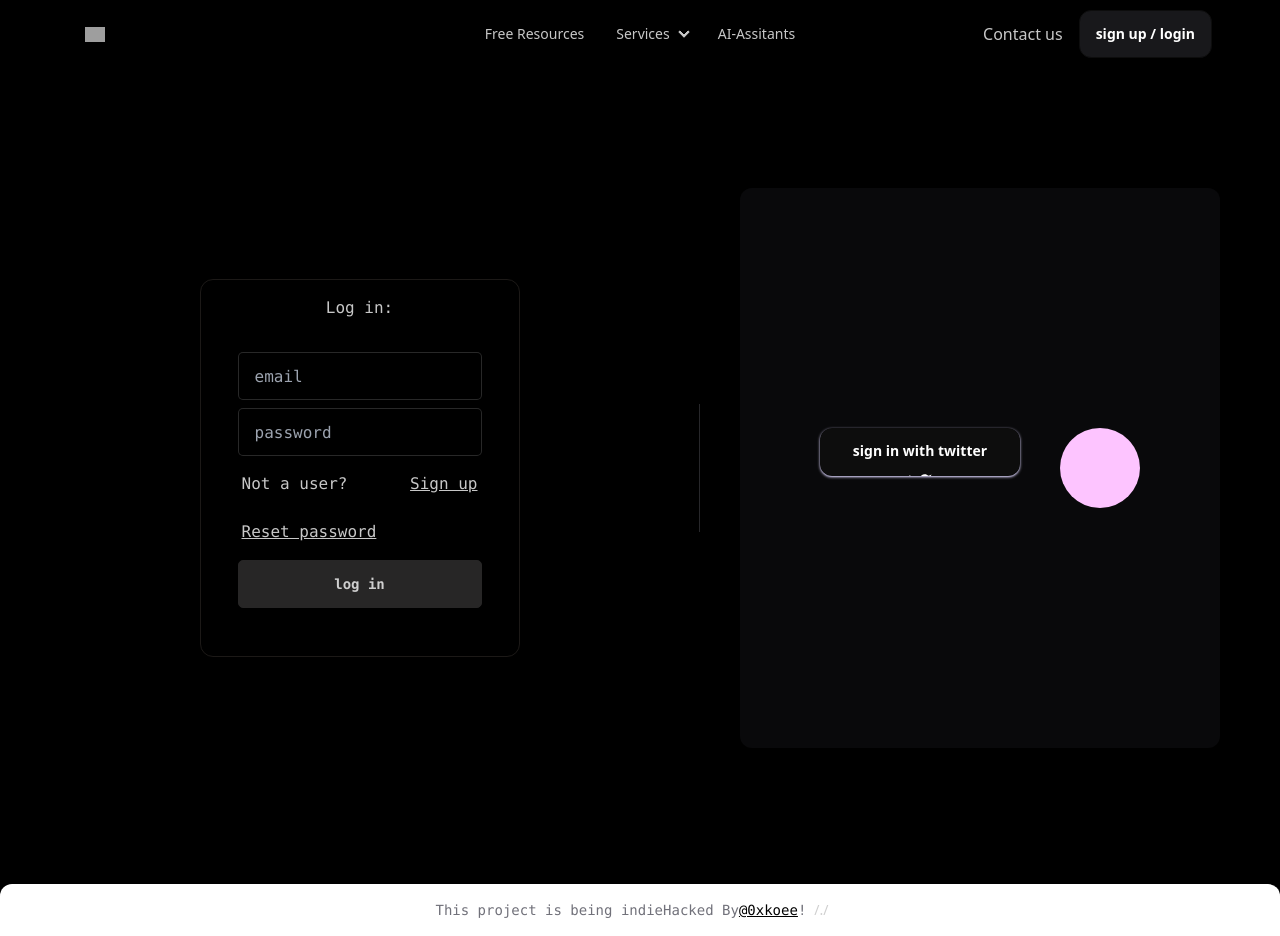
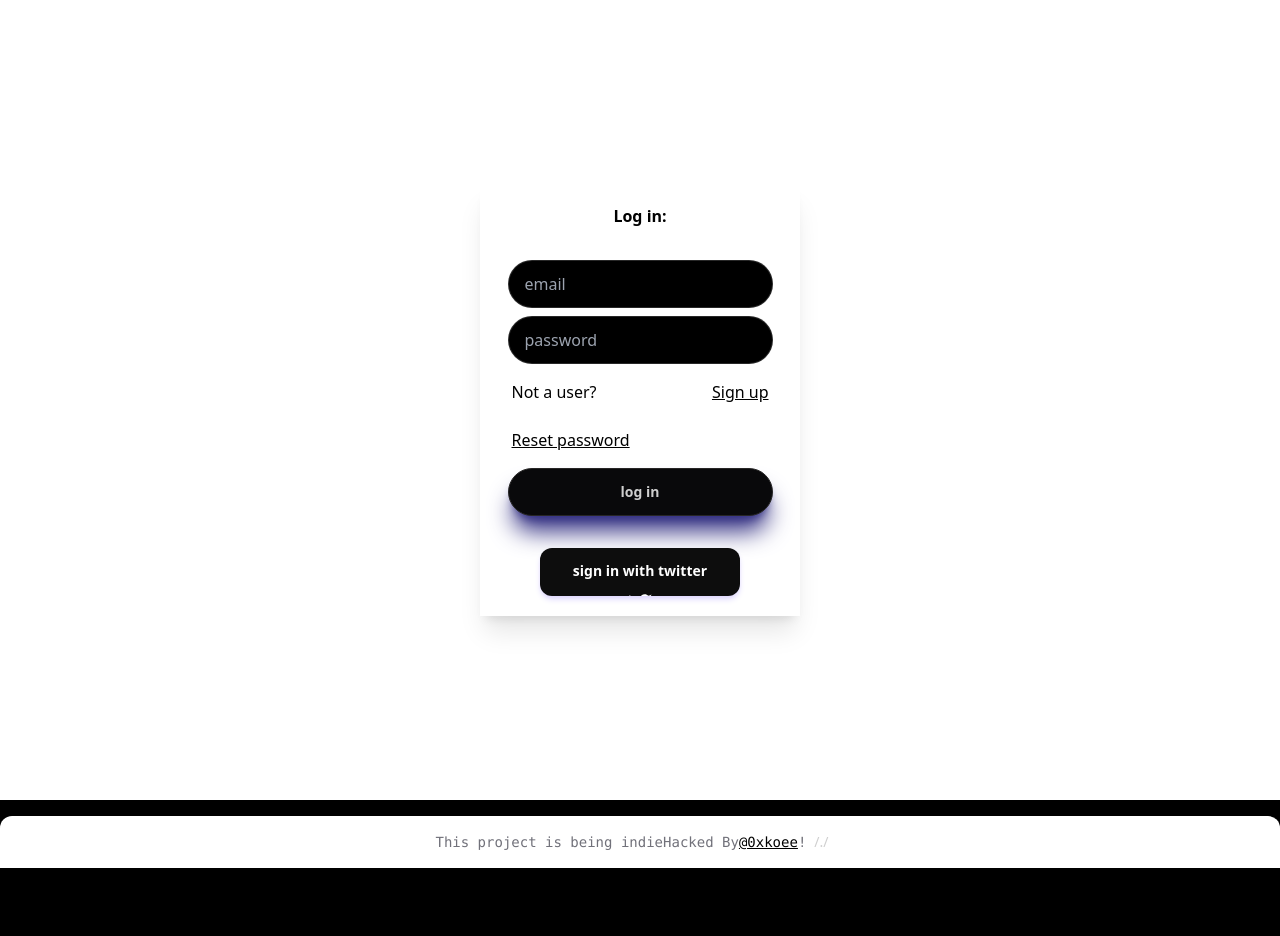
Before and after one commit to Ainekko/sveltekit.creatorbook, a SvelteKit app: page /login in a window 1280 px wide. After the commit the page ends 868 px from the top, so only its background shows below. Built offline with nearby package versions, Linux system fonts and the light colour scheme; grey boxes are pictures that could not be loaded.

Commit message:
sign up and login

```diff
--- a/src/routes/+page.svelte
+++ b/src/routes/+page.svelte
@@ -123,9 +123,9 @@
 				<button class="flex justify-center items-center third-text-element border w-32 h-10 md:h-20 border-zinc-700 rounded-full p-4 text-sm hidden ">
 					Contact us
 				</button>
-				<button class="third-text-element  bg-zinc-950 text-white shadow shadow-indigo-500/50 w-36 h-36 border-zinc-700 rounded-full p-4 text-sm hover:bg- hover:shadow-indigo-300 ">
+				<a href="https://www.creatorbook.tech/signup" class="third-text-element flex justify-center items-center  bg-zinc-950 text-white shadow shadow-indigo-500/50 w-36 h-36 border-zinc-700 rounded-full p-4 text-sm hover:bg- hover:shadow-indigo-300 ">
 					sign up
-				</button>
+				</a>
 				<button class="third-text-element border w-32 h-10 md:h-20 border-zinc-700 rounded-full p-4 text-sm hidden ">
 					See plans
 				</button>
@@ -187,9 +187,9 @@
 
 				<div class="w-full flex justify-center items-center">
 
-					<button class="third-text-element  bg-zinc-950 text-white shadow-lg shadow-indigo-500/50 w-36 h-36 border-zinc-700 rounded-full p-4 text-sm hover:shadow-indigo-200 hover:-translate-y-1  hover:bg-zinc-900  ">
+					<a href="https://www.creatorbook.tech/signup" class="third-text-element flex justify-center items-center  bg-zinc-950 text-white shadow-lg shadow-indigo-500/50 w-36 h-36 border-zinc-700 rounded-full p-4 text-sm hover:shadow-indigo-200 hover:-translate-y-1  hover:bg-zinc-900  ">
 						sign up
-					</button>
+					</a>
 
 				</div>
 
@@ -242,9 +242,9 @@
 
 				<div class="w-full flex justify-center items-center">
 
-					<button class="third-text-element border border-zinc-300  hover:bg-zinc-950 hover:text-white hover:shadow-2xl  hover:translate-y-4 shadow-indigo-500/50 w-36 h-36  rounded-full p-4 text-sm ">
+					<a href="https://marketing.creatorbook.tech/contact-us" class="third-text-element flex justify-center items-center border border-zinc-300  hover:bg-zinc-950 hover:text-white hover:shadow-2xl  hover:translate-y-4 shadow-indigo-500/50 w-36 h-36  rounded-full p-4 text-sm ">
 						Contact us
-					</button>
+					</a>
 
 				</div>
 			</div>
@@ -309,9 +309,9 @@
 						</video>
 					</div>
 
-					<button class="third-text-element border border-zinc-300  hover:bg-zinc-950 hover:text-white hover:shadow-2xl  hover:translate-y-4 shadow-indigo-500/50 w-36 h-36  rounded-full p-4 text-sm  ">
+					<a href="https://www.creatorbook.tech/signup" class="third-text-element flex justify-center items-center border border-zinc-300  hover:bg-zinc-950 hover:text-white hover:shadow-2xl  hover:translate-y-4 shadow-indigo-500/50 w-36 h-36  rounded-full p-4 text-sm  ">
 						Try it!
-					</button>
+					</a>
 
 				</div>
 			</div>
@@ -488,9 +488,9 @@
 
 		<div class="w-full flex justify-center items-center  border-black h-full  ">
 
-			<button class="third-text-element border text-black border-zinc-300  hover:bg-zinc-950 hover:text-white hover:shadow-2xl  hover:translate-y-4 shadow-indigo-500/50 w-36 h-36  rounded-full p-4 text-sm ">
+			<a href="https://marketing.creatorbook.tech/contact-us" class="third-text-element flex justify-center items-center border text-black border-zinc-300  hover:bg-zinc-950 hover:text-white hover:shadow-2xl  hover:translate-y-4 shadow-indigo-500/50 w-36 h-36  rounded-full p-4 text-sm ">
 				Contact us
-			</button>
+			</a>
 
 		</div>
 	  </div>
--- a/src/routes/login/+layout.svelte
+++ b/src/routes/login/+layout.svelte
@@ -23,10 +23,10 @@
 
 
 
-<div class="main">
+<div class="main bg-white">
 
-    <div class="container">
-      <NavBar />
+    <div class="container ">
+
       <slot />
     </div>
 </div>
--- a/src/routes/login/+page.svelte
+++ b/src/routes/login/+page.svelte
@@ -56,14 +56,14 @@
 
   </script>
 
-  <div class="bg-inherit h-screen md:h-screen w-max[1440px] flex flex-col md:flex-row gap-5 md:gap-10 justify-center md:justify-evenly items-center  w-full pt-10 md:pt-0">
+  <div class="bg-white h-screen md:h-screen w-max[1440px] flex flex-col md:flex-row gap-5 md:gap-10 justify-center md:justify-evenly items-center  w-full pt-10 md:pt-0">
 
-    <div class="h-auto  max-w-[1200px] flex justify-center items-center overflow-hidden md:flex-auto w-full">
-      <div class="card bg-dark border flex justify-center items-center border-stone-900 w-80 rounded-[13px] font-mono p-4">
-        <p>Log in:</p>
+    <div class="h-screen w-screen max-w-[1200px] flex justify-center items-center overflow-hidden text-black">
+      <div class="card bg-dark  flex justify-center items-center w-80 shadow-xl p-5">
+        <p class="font-bold">Log in:</p>
         <form class="card-body " on:submit={log_in}>
-          <input type="email" placeholder="email" bind:value={email} class="input input-bordered border rounded-[5px]" />
-          <input type="password" placeholder="password" bind:value={password} class="input input-bordered border rounded-[5px]" />
+          <input type="email" placeholder="email" bind:value={email} class="input input-bordered border rounded-full text-white" />
+          <input type="password" placeholder="password" bind:value={password} class="input input-bordered border rounded-full text-white" />
 
           <div class="label cursor-pointer">
             Not a user?
@@ -74,13 +74,33 @@
             <a href="/" type="checkbox" class="link" >Reset password</a>
           </div>
 
-          <input type="submit" value="Log in" class="btn btn-neutral rounded-[5px]" />
+          <input type="submit" value="Log in" class="btn btn-neutral rounded-full bg-zinc-950 shadow-xl shadow-indigo-900" />
         </form>
+
+        <button class=" btn rounded-xl p-4 shadow shadow-violet-200  hover:shadow-xl border-none text-white text-sans flex flex-row gap-4 border overflow-hidden w-auto min-w-[200px] flex-row-reverse shadow-md shadow-black" on:click={handle_twitter_login}>
+          Sign in with twitter
+          <svg class="max-h-5 max-w-xs" version="1.1" id="Logo" xmlns="http://www.w3.org/2000/svg" xmlns:xlink="http://www.w3.org/1999/xlink" x="0px" y="0px"
+        viewBox="0 0 248 204" style="enable-background:new 0 0 248 204;" xml:space="preserve">
+        <style type="text/css">
+          .st0{fill:#FFFFFF;}
+        </style>
+        <g id="Logo_1_">
+          <path id="white_background" class="st0" d="M221.95,51.29c0.15,2.17,0.15,4.34,0.15,6.53c0,66.73-50.8,143.69-143.69,143.69v-0.04
+            C50.97,201.51,24.1,193.65,1,178.83c3.99,0.48,8,0.72,12.02,0.73c22.74,0.02,44.83-7.61,62.72-21.66
+            c-21.61-0.41-40.56-14.5-47.18-35.07c7.57,1.46,15.37,1.16,22.8-0.87C27.8,117.2,10.85,96.5,10.85,72.46c0-0.22,0-0.43,0-0.64
+            c7.02,3.91,14.88,6.08,22.92,6.32C11.58,63.31,4.74,33.79,18.14,10.71c25.64,31.55,63.47,50.73,104.08,52.76
+            c-4.07-17.54,1.49-35.92,14.61-48.25c20.34-19.12,52.33-18.14,71.45,2.19c11.31-2.23,22.15-6.38,32.07-12.26
+            c-3.77,11.69-11.66,21.62-22.2,27.93c10.01-1.18,19.79-3.86,29-7.95C240.37,35.29,231.83,44.14,221.95,51.29z"/>
+        </g>
+        </svg>
+      </button>
 
       </div>
 
+
+
     </div>
-
+<!--
     <div class="w-[1px] h-10 md:h-32 bg-zinc-800 flex-none "></div>
 
     <div class="w-96 md:h-auto bg-zinc-950  flex-auto rounded-xl flex flex-row justify-between px-4 md:justify-center md:flex-row-reverse gap-5 pt-3 md:p-60 backdrop-blur-sm">
@@ -105,6 +125,6 @@
       </g>
       </svg>
     </button>
-    </div>
+    </div> -->
 
   </div>
--- a/src/routes/signup/+page.svelte
+++ b/src/routes/signup/+page.svelte
@@ -44,24 +44,42 @@
     }
   </script>
 
-  <div class="bg-inherit h-screen w-max[1440px] flex justify-center items-center">
-    <div class="h-screen w-screen max-w-[1200px] flex justify-center items-center overflow-hidden">
-      <div class="card bg-dark border flex justify-center items-center border-stone-900 w-80 rounded-[13px] font-mono">
-        <p>Sign Up:</p>
+  <div class="bg-white h-screen w-max[1440px] flex justify-center items-center">
+    <div class="h-screen w-screen max-w-[1200px] flex justify-center items-center overflow-hidden text-black ">
+      <div class="card bg-dark  flex justify-center items-center w-80 shadow-xl p-5 ">
+        <p class="font-bold">Sign Up:</p>
         <form class="card-body " on:submit={submitForm}>
-          <input type="username" placeholder="username" bind:value={username} class="input input-bordered border rounded-[5px]" />
-          <input type="email" placeholder="email" bind:value={email} class="input input-bordered border rounded-[5px]" />
-          <input type="password" placeholder="password" bind:value={password} class="input input-bordered border rounded-[5px]" />
+          <input type="username" placeholder="username" bind:value={username} class="input input-bordered border rounded-full text-white" />
+          <input type="email" placeholder="email" bind:value={email} class="input input-bordered border rounded-full text-white" />
+          <input type="password" placeholder="password" bind:value={password} class="input input-bordered border rounded-full text-white" />
 
-          <div class="label cursor-pointer">
+          <div class="label cursor-pointer mt-5">
             already a user?
-            <a href="/" type="checkbox" class="link" >Sign in</a>
+            <a href="/login" type="checkbox" class="link" >Log in</a>
           </div>
 
 
 
-          <input type="submit" value="Sign Up" class="btn btn-neutral rounded-[5px]" />
+          <input type="submit" value="Sign Up" class="btn btn-neutral rounded-full bg-zinc-950 shadow-xl shadow-indigo-900" />
         </form>
+
+        <button class=" btn rounded-xl p-4 shadow shadow-violet-200  hover:shadow-xl border-none text-white text-sans flex flex-row gap-4 border overflow-hidden w-auto min-w-[200px] flex-row-reverse shadow-md shadow-black" on:click={handle_twitter_login}>
+          Sign in with twitter
+          <svg class="max-h-5 max-w-xs" version="1.1" id="Logo" xmlns="http://www.w3.org/2000/svg" xmlns:xlink="http://www.w3.org/1999/xlink" x="0px" y="0px"
+        viewBox="0 0 248 204" style="enable-background:new 0 0 248 204;" xml:space="preserve">
+        <style type="text/css">
+          .st0{fill:#FFFFFF;}
+        </style>
+        <g id="Logo_1_">
+          <path id="white_background" class="st0" d="M221.95,51.29c0.15,2.17,0.15,4.34,0.15,6.53c0,66.73-50.8,143.69-143.69,143.69v-0.04
+            C50.97,201.51,24.1,193.65,1,178.83c3.99,0.48,8,0.72,12.02,0.73c22.74,0.02,44.83-7.61,62.72-21.66
+            c-21.61-0.41-40.56-14.5-47.18-35.07c7.57,1.46,15.37,1.16,22.8-0.87C27.8,117.2,10.85,96.5,10.85,72.46c0-0.22,0-0.43,0-0.64
+            c7.02,3.91,14.88,6.08,22.92,6.32C11.58,63.31,4.74,33.79,18.14,10.71c25.64,31.55,63.47,50.73,104.08,52.76
+            c-4.07-17.54,1.49-35.92,14.61-48.25c20.34-19.12,52.33-18.14,71.45,2.19c11.31-2.23,22.15-6.38,32.07-12.26
+            c-3.77,11.69-11.66,21.62-22.2,27.93c10.01-1.18,19.79-3.86,29-7.95C240.37,35.29,231.83,44.14,221.95,51.29z"/>
+        </g>
+        </svg>
+      </button>
       </div>
     </div>
   </div>
```
